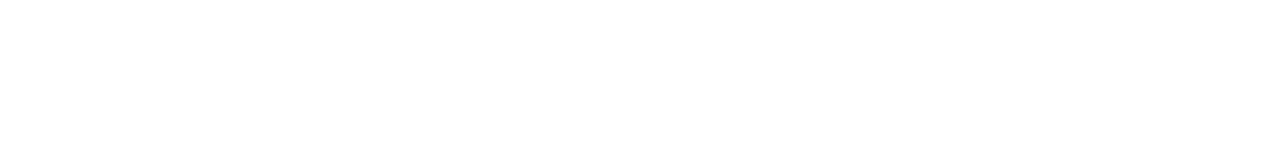
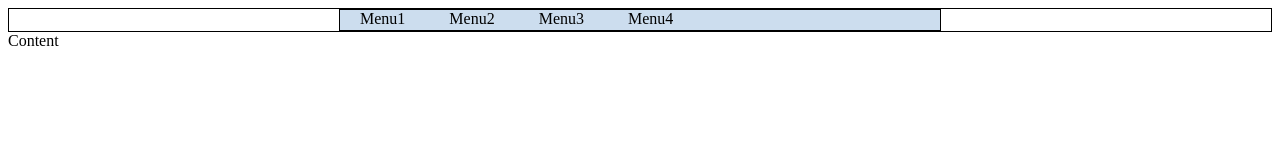
Before and after one commit to brezvait/Beadando, a plain HTML site: page beadando_xyszkx/WebContent/index.html in a window 1280 px wide. Drawn offline with Linux system fonts and the light colour scheme.

Commit message:
alap keret

```diff
--- a/beadando_xyszkx/WebContent/css/style.css
+++ b/beadando_xyszkx/WebContent/css/style.css
@@ -1,4 +1,23 @@
-#main {
+#top {
 	margin: auto;
+	border: 1px solid #000000;
 
 }
+#menu {
+	margin: auto;
+	background-color: #CCDDEE;
+	height: 20px;
+	width: 600px;
+	border: 1px solid #000000;
+}
+#menu ul {
+	list-style-type: none;
+	margin: auto;
+	padding: 0;
+	vertical-align: middle;
+}
+#menu ul li {
+	display: inline;
+	padding-left: 20px;
+	padding-right: 20px;
+}
--- a/beadando_xyszkx/WebContent/index.html
+++ b/beadando_xyszkx/WebContent/index.html
@@ -7,6 +7,16 @@
 <script type="text/javascript" src="js/jquery-3.1.0.min.js"></script>
 </head>
 <body>
-
+<div id="top">
+	<div id="menu">
+		<ul>
+			<li>Menu1</li>
+			<li>Menu2</li>
+			<li>Menu3</li>
+			<li>Menu4</li>
+		</ul>
+	</div>
+</div>
+<div id="main">Content</div>
 </body>
 </html>
```
